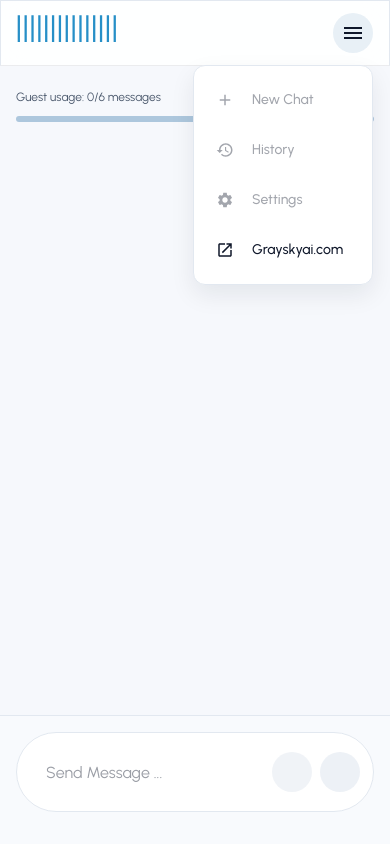
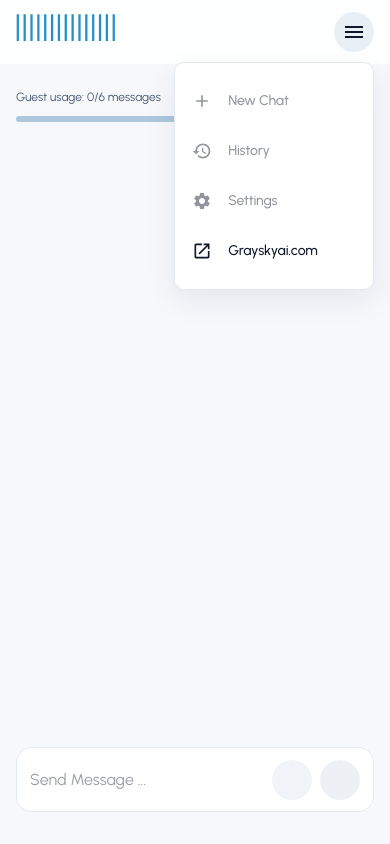
Before and after one commit to vbhadrashetti3/VeselaWebApp, a Next.js app in the folder vesela-next/: page /chat in a window 390 px wide. Both pictures are taken after a click on the button 353 px from the left and 33 px from the top of the page. Built offline with nearby package versions, Linux system fonts and the light colour scheme; some icons are missing; what @mui/material-nextjs would draw is missing.

Commit message:
feat: update chat components for improved styling and responsiveness; enhance modal design

```diff
--- a/vesela-next/src/components/chat/ChatBubble.jsx
+++ b/vesela-next/src/components/chat/ChatBubble.jsx
@@ -32,13 +32,13 @@ export default function ChatBubble({
     >
       <Paper
         sx={{
-          padding: "10px 14px",
+          padding: "8px 12px",
           maxWidth: "80%",
           bgcolor: isAI
             ? theme.palette.custom.chat.assistantBubble
             : theme.palette.custom.chat.userBubble,
           color: theme.palette.text.primary,
-          borderRadius: 3,
+          borderRadius: "10px",
           border: `1px solid ${theme.palette.custom.border.soft}`,
         }}
       >
@@ -49,9 +49,15 @@ export default function ChatBubble({
 
         {isError && (
           <Box sx={{ mt: 0.8, display: "flex", alignItems: "center", gap: 1 }}>
-            <Typography sx={{ fontSize: 12, color: "error.main" }}>Something failed.</Typography>
+            <Typography sx={{ fontSize: 12, color: "error.main" }}>
+              Something failed.
+            </Typography>
             {onRetry && (
-              <Button size="small" onClick={onRetry} sx={{ minWidth: "auto", p: 0, fontSize: 12 }}>
+              <Button
+                size="small"
+                onClick={onRetry}
+                sx={{ minWidth: "auto", p: 0, fontSize: 12 }}
+              >
                 Retry
               </Button>
             )}
--- a/vesela-next/src/components/chat/ChatInput.jsx
+++ b/vesela-next/src/components/chat/ChatInput.jsx
@@ -56,11 +56,6 @@ export default function ChatInput({
         zIndex: 1000,
         pb: 4,
         pt: 2,
-        backgroundColor:
-          theme.palette?.custom?.surface?.sidebar ||
-          theme.palette.background.default ||
-          "#f6f8fc",
-        borderTop: `1px solid ${theme.palette.divider || "#e2e8f0"}`,
       }}
     >
       <Container maxWidth="md">
@@ -159,10 +154,9 @@ export default function ChatInput({
             </InputAdornment>
           }
           sx={{
-            borderRadius: 10,
+            borderRadius: "15px",
             minHeight: 60,
             opacity: isGuestLocked ? 0.72 : 1,
-            "& .MuiOutlinedInput-input": { py: 1.5, px: 2 },
           }}
         />
       </Container>
--- a/vesela-next/src/components/chat/Header.jsx
+++ b/vesela-next/src/components/chat/Header.jsx
@@ -73,9 +73,9 @@ export default function Header() {
   return (
     <AppBar
       position="fixed"
-      elevation={0}
       sx={{
         zIndex: (theme) => theme.zIndex.drawer + 1,
+        border: 0,
       }}
     >
       <Container maxWidth="md">
@@ -95,7 +95,11 @@ export default function Header() {
             <IconButton
               color="inherit"
               onClick={handleOpenMenu}
-              sx={{ bgcolor: open ? alpha(theme.palette.primary.main, 0.10) : "transparent" }}
+              sx={{
+                bgcolor: open
+                  ? alpha(theme.palette.primary.main, 0.1)
+                  : "transparent",
+              }}
             >
               <MenuIcon />
             </IconButton>
@@ -104,17 +108,41 @@ export default function Header() {
               anchorEl={anchorEl}
               open={open}
               onClose={handleCloseMenu}
-              PaperProps={{
+              transformOrigin={{
+                horizontal: "right",
+                vertical: "top",
+              }}
+              anchorOrigin={{
+                horizontal: "right",
+                vertical: "bottom",
+              }}
+              slotProps={{
+                paper: {
+                  elevation: 0,
                   sx: {
-                  mt: 1.5,
-                  minWidth: 180,
+                    mt: 1.2,
+                    minWidth: 200,
+                    overflow: "hidden",
+                    borderRadius: "10px",
+
+                    bgcolor: theme.palette.background.paper,
+
+                    border: `1px solid ${theme.palette.divider}`,
+
+                    boxShadow:
+                      theme.palette.mode === "dark"
+                        ? "0px 10px 30px rgba(0,0,0,0.45)"
+                        : "0px 10px 30px rgba(15,23,42,0.08)",
+
+                    backdropFilter: "blur(12px)",
+
+                    py: 0.5,
+                  },
                 },
               }}
-              transformOrigin={{ horizontal: "right", vertical: "top" }}
-              anchorOrigin={{ horizontal: "right", vertical: "bottom" }}
             >
               {headerMenuItems.map((item) => {
-                const ItemContent = (
+                const content = (
                   <MenuItem
                     key={item.label}
                     disabled={item.disabled}
@@ -123,32 +151,67 @@ export default function Header() {
                       handleCloseMenu();
                     }}
                     sx={{
-                      py: 1,
-                      "&:hover": { bgcolor: theme.palette.action.hover },
+                      mx: 0.5,
+                      my: 0.3,
+                      px: 1.4,
+                      py: 1.1,
+
+                      borderRadius: "0px",
+
+                      color: theme.palette.text.primary,
+
+                      transition: "all 0.18s ease",
+
+                      "&:hover": {
+                        bgcolor:
+                          theme.palette.mode === "dark"
+                            ? "rgba(255,255,255,0.06)"
+                            : "rgba(15,23,42,0.05)",
+                      },
+
+                      "&.Mui-disabled": {
+                        opacity: 0.45,
+                      },
                     }}
                   >
-                    <ListItemIcon sx={{ color: "inherit", minWidth: 36 }}>
+                    <ListItemIcon
+                      sx={{
+                        color: "inherit",
+                        minWidth: 34,
+
+                        "& svg": {
+                          fontSize: 20,
+                        },
+                      }}
+                    >
                       {item.icon}
                     </ListItemIcon>
+
                     <ListItemText
                       primary={item.label}
-                      primaryTypographyProps={{ fontSize: 14, fontWeight: 500 }}
+                      primaryTypographyProps={{
+                        fontSize: 14,
+                        fontWeight: 500,
+                        letterSpacing: "-0.01em",
+                      }}
                     />
                   </MenuItem>
                 );
 
-                return item.disabled && item.tooltip ? (
+                if (item.disabled && item.tooltip) {
+                  return (
                     <Tooltip
                       key={item.label}
                       title={item.tooltip}
                       placement="left"
                       arrow
                     >
-                    <Box>{ItemContent}</Box>
+                      <Box>{content}</Box>
                     </Tooltip>
-                ) : (
-                  ItemContent
                   );
+                }
+
+                return content;
               })}
             </Menu>
           </Box>
--- a/vesela-next/src/components/modals/GenericModalWrapper.jsx
+++ b/vesela-next/src/components/modals/GenericModalWrapper.jsx
@@ -77,7 +77,7 @@ const GenericModalWrapper = ({
             bgcolor: modalBg,
             border: `1px solid ${divider}`,
             boxShadow: modalShadow,
-            borderRadius: 2,
+            borderRadius: "10px",
             p: { xs: 2.5, md: 4 },
 
             // Responsive Sizing
--- a/vesela-next/src/components/public/PublicHeader.jsx
+++ b/vesela-next/src/components/public/PublicHeader.jsx
@@ -56,7 +56,6 @@ export default function PublicHeader() {
         sx={{
           bgcolor: "rgba(242, 251, 255, 0.99)",
           backdropFilter: "blur(20px)",
-          borderBottom: "1px solid rgba(0,0,0,0.05)",
         }}
       >
         <Toolbar
```
Lines whose indentation alone changed are shown as unchanged.
